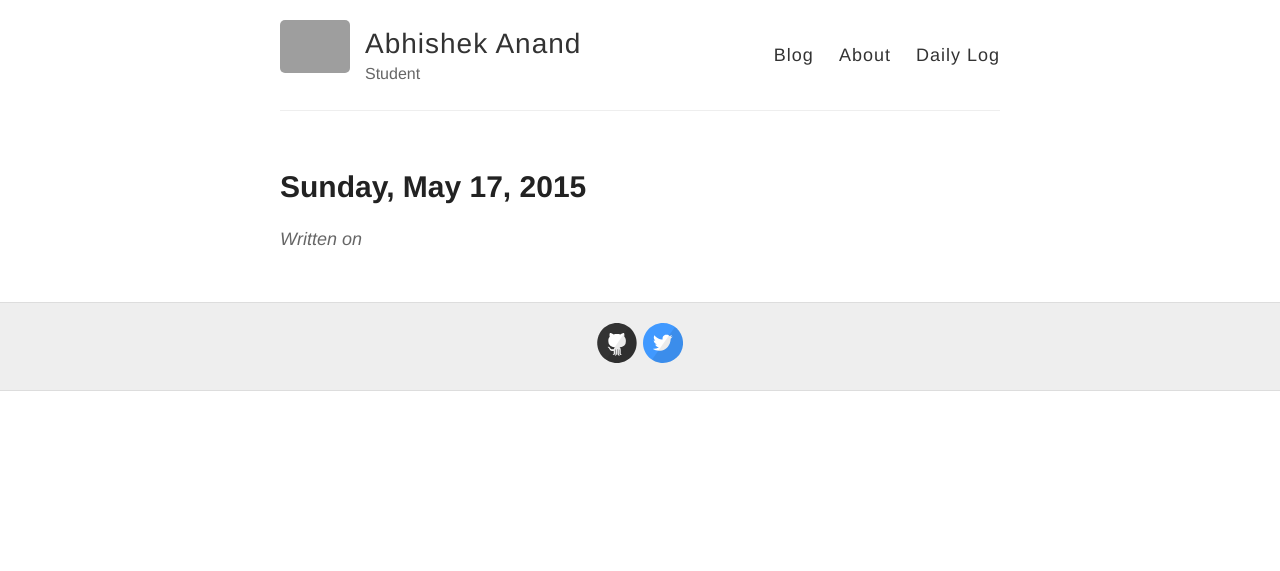
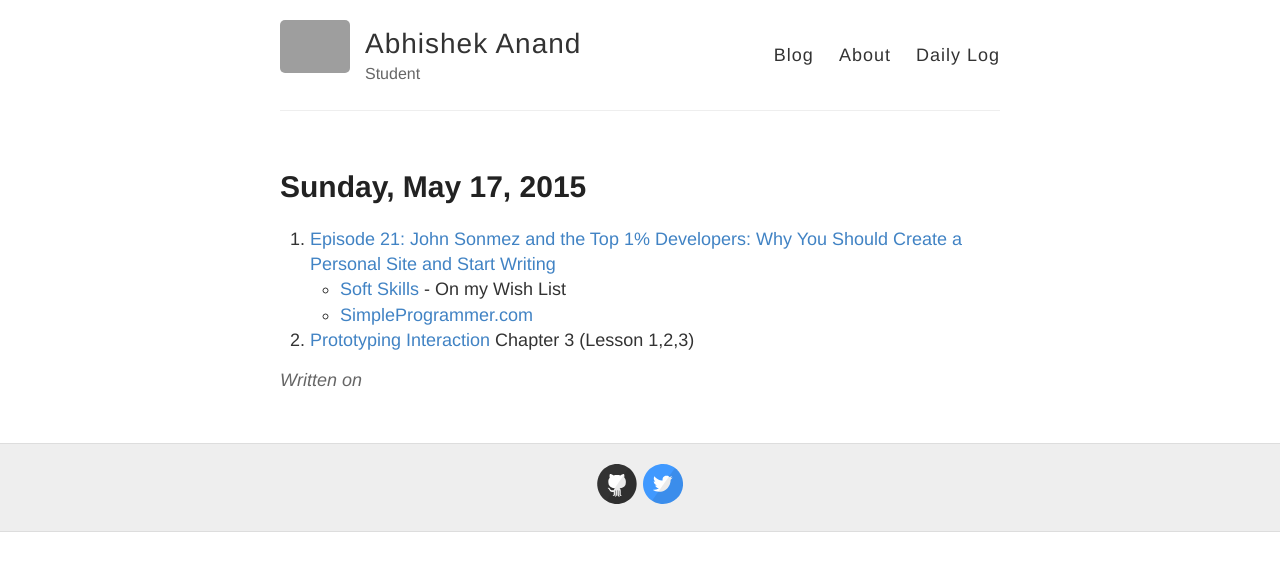
Before and after one commit to aageek/aageek.github.io, a Jekyll site: the page built from 2015-05-17-May17-2015-Daily-Log.md, in a window 1280 px wide. Shown: the top 571 px of the page. Built offline with Jekyll 4.4.1, drawn with Linux system fonts in a browser that asks for light colours; Markdown is read by kramdown in place of the engine named in the settings; grey boxes are pictures that could not be loaded.

Commit message:
Saved 2015-05-17-May17-2015-Daily-Log.md with Dillinger.io

```diff
--- a/2015-05-17-May17-2015-Daily-Log.md
+++ b/2015-05-17-May17-2015-Daily-Log.md
@@ -2,3 +2,9 @@
 layout: post
 title: Sunday, May 17, 2015
 ---
+1. [Episode 21: John Sonmez and the Top 1% Developers: Why You Should Create a Personal Site and Start Writing](https://developertea.com/episodes/7976)
+ - [Soft Skills](http://www.amazon.com/Soft-Skills-software-developers-manual/dp/1617292397) - On my Wish List
+ - [SimpleProgrammer.com](http://simpleprogrammer.com/)
+
+
+2. [Prototyping Interaction](https://iversity.org/en/courses/prototyping-interaction) Chapter 3 (Lesson 1,2,3)
```
